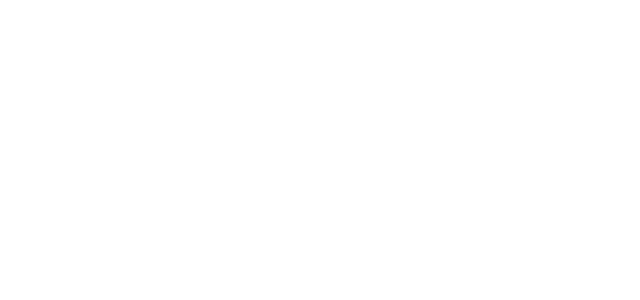
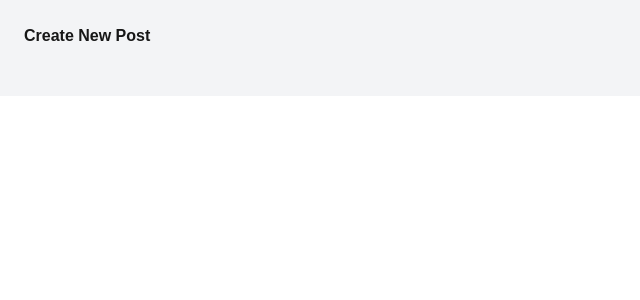
Before and after one commit to Firedynex/Minions-Project, a Next.js app in the folder teadawgs-minions-project/: page /add-post in a window 1280 px wide. Shown: the top 300 px of the page, without its empty margins (0-640 px from the left). Built offline with nearby package versions, Linux system fonts and the light colour scheme.

Commit message:
gray background

```diff
--- /dev/null
+++ b/package.json
@@ -0,0 +1,5 @@
+{
+  "dependencies": {
+    "tailwindcss": "^4.1.3"
+  }
+}
--- a/teadawgs-minions-project/src/app/add-post/page.tsx
+++ b/teadawgs-minions-project/src/app/add-post/page.tsx
@@ -1,4 +1,7 @@
 export default function AddPost(){
-    //testing again
-
+    return(
+        <div className="background-color bg-gray-100 p-6">
+            <h1 className="text1 font-bold mb-6">Create New Post</h1>
+        </div>
+    )
 }
```
Also changed, not shown: 1 other file (tests, documents, lock files or other folders).
